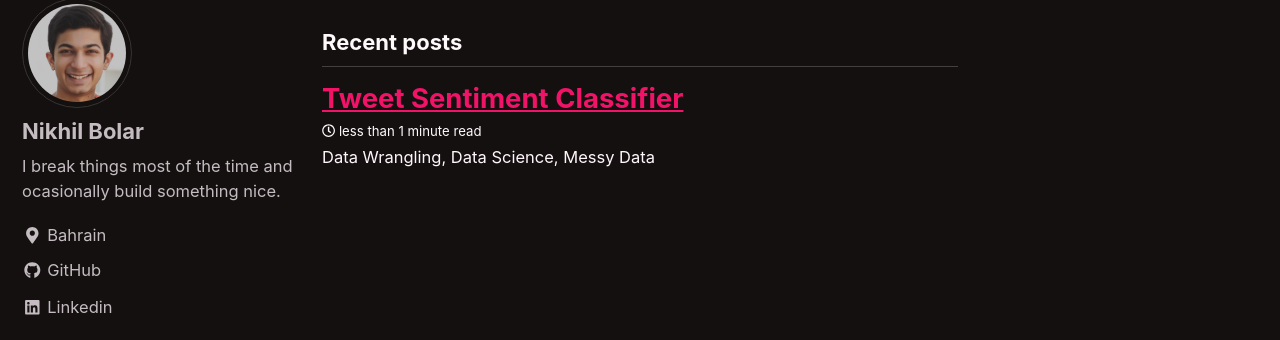
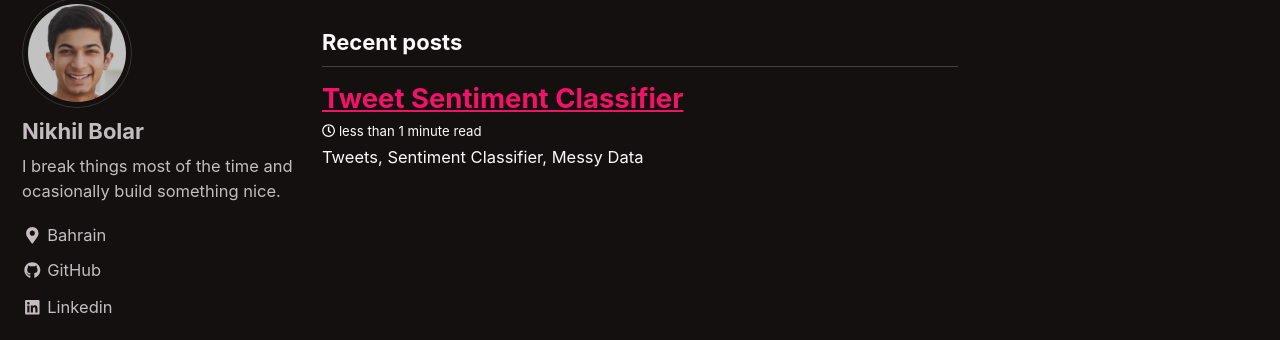
Before and after one commit to nbolar/nbolar.github.io, a Jekyll site: the page built from index.html, in a window 1280 px wide and 900 px high, scrolled down 427 px. Shown: the part 113-453 px from the top of the window. Built offline with Jekyll 4.4.1, drawn with Linux system fonts in a browser that asks for light colours; cached includes are drawn as plain includes; the list of posts is cut into pages by our own code.

Commit message:
Update 2018-03-05-tweets.md

```diff
--- a/_posts/2018-03-05-tweets.md
+++ b/_posts/2018-03-05-tweets.md
@@ -4,7 +4,7 @@ date: 2018-03-05
 tags: [tweet, sentiment, data science, classifier]
 header:
   image: "/images/tweets.jpg"
-excerpt: "Data Wrangling, Data Science, Messy Data"
+excerpt: "Tweets, Sentiment Classifier, Messy Data"
 ---
 
 # H1 Heading
```
